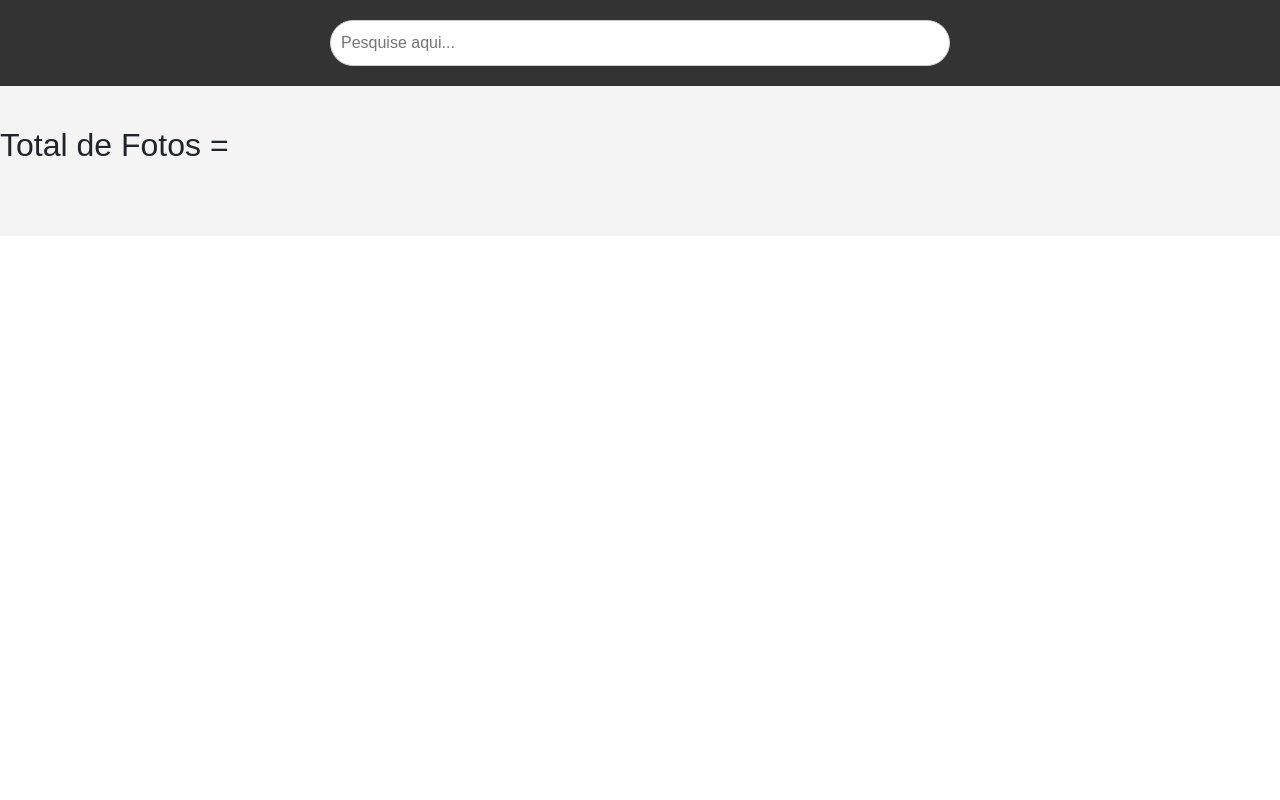
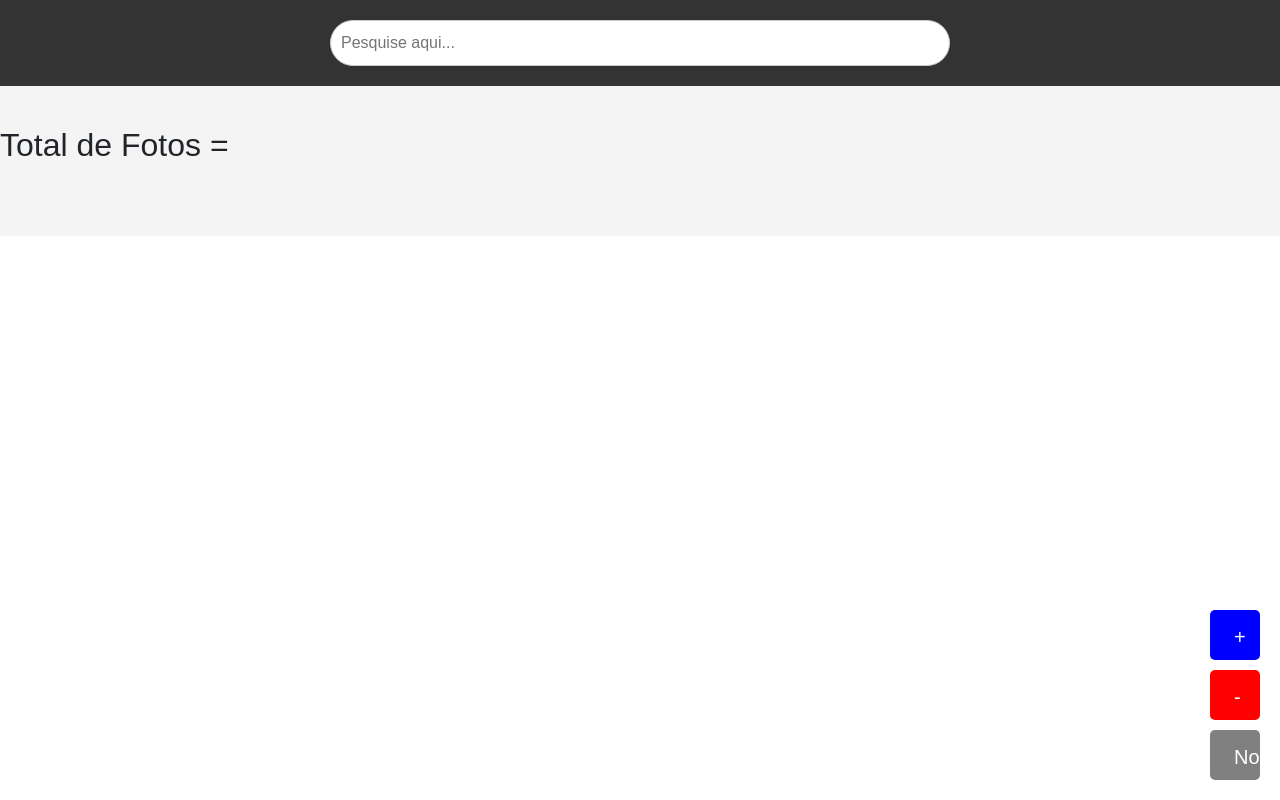
Before and after one commit to Ab3lFonseca/trabaiofinal--1-, a website built with Vite: page trabaiofinal/index.html in a window 1280 px wide. Built offline with nearby package versions, Linux system fonts and the light colour scheme; a small style sheet from the web is missing; files whose address does not match are found by name.

Commit message:
botaosEaparecerinfo

```diff
--- a/trabaiofinal/index.html
+++ b/trabaiofinal/index.html
@@ -21,6 +21,12 @@
     <footer>
       <h2>Total de Fotos = <span id="total-photos"></span></h2>
     </footer>
+    <div class="lista-botoes">
+      <button id="botao-mais" class="botao" onclick="mudarBotao('mais')">+</button>
+      <button id="botao-menos" class="botao" onclick="mudarBotao('menos')">-</button>
+      <button id="botao-nome" class="botao" onclick="mudarBotao('nome')">Nome</button>
+  </div>
+
     <div id="app"></div>
     <script type="module" src="/FFazerTabelinhas.js"></script>
   </body>
--- a/trabaiofinal/style.css
+++ b/trabaiofinal/style.css
@@ -147,3 +147,52 @@ button:focus-visible {
     background-color: #f9f9f9;
   }
 }
+
+/* Definindo a posição da lista no canto inferior direito da tela */
+.lista-botoes {
+  position: fixed;
+  bottom: 20px;
+  right: 20px;
+  display: flex;
+  flex-direction: column;
+  gap: 10px;
+}
+
+/* Estilo dos botões */
+.botao {
+  width: 50px;
+  height: 50px;
+  font-size: 20px;
+  border: none;
+  cursor: pointer;
+  transition: background-color 0.3s ease, transform 0.2s ease;
+  border-radius: 5px;
+}
+
+/* Estilo do botão + (azul) */
+#botao-mais {
+  background-color: blue;
+  color: white;
+}
+
+/* Estilo do botão - (vermelho) */
+#botao-menos {
+  background-color: red;
+  color: white;
+}
+
+/* Estilo do botão Nome (cinza) */
+#botao-nome {
+  background-color: gray;
+  color: white;
+}
+
+/* Efeito quando o botão é clicado */
+.botao:active {
+  transform: scale(0.95);
+}
+
+/* Esconde todos os botões, exceto o selecionado */
+.hidden {
+  display: none;
+}
```
Also changed, not shown: botao.js (added, +15 -0 lines).
